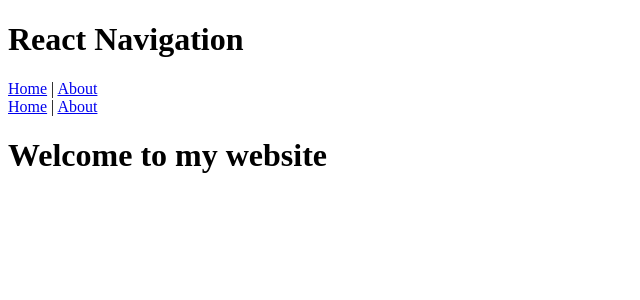
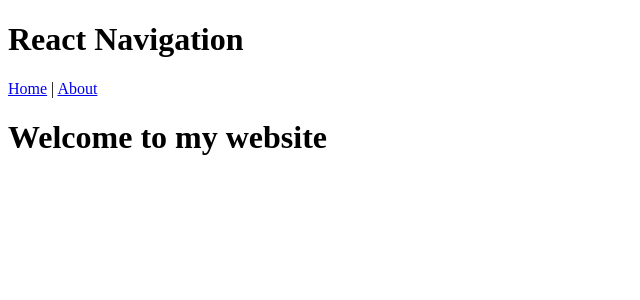
Before and after one commit to acciojob/react-router-ManimehalaiAnandaraj, a React app: page / in a window 1280 px wide. Shown: the top 300 px of the page, without its empty margins (0-640 px from the left). Built offline with nearby package versions, Linux system fonts and the light colour scheme.

Commit message:
Completed assignment

```diff
--- a/src/components/Home.js
+++ b/src/components/Home.js
@@ -1,10 +1,10 @@
 import React from 'react';
-import Navigation from './Navigation'; // Ensure this import is correct
+//import Navigation from './Navigation'; // Ensure this import is correct
 
 const Home = () => {
   return (
     <div>
-      <Navigation />
+
       <h1>Welcome to my website</h1>
     </div>
   );
```
